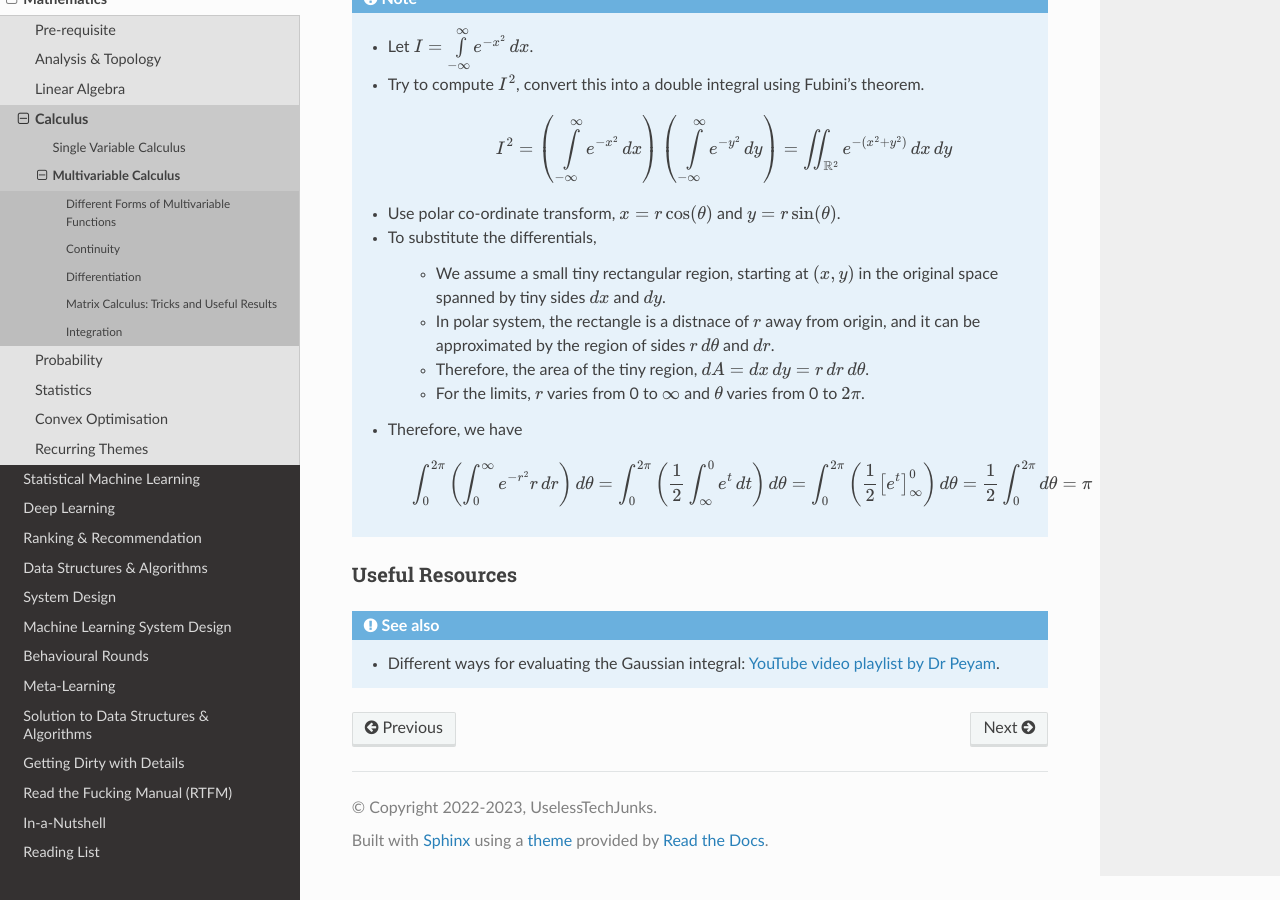
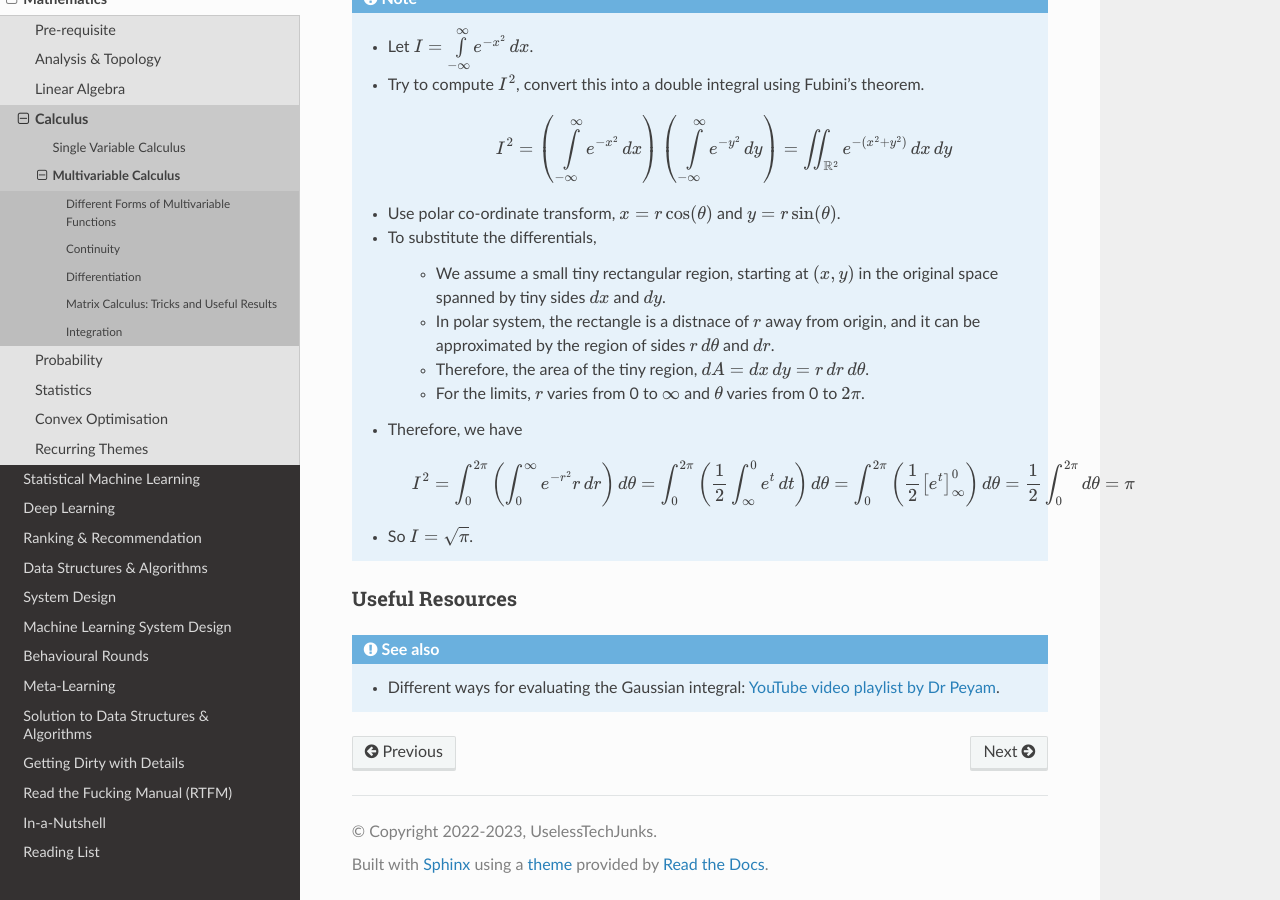
Before and after one commit to uselesstechjunks/leetcode, a Sphinx documentation site: the page built from docs/source/math/calc3/multi.rst, in a window 1280 px wide and 900 px high, scrolled down 10198 px. Built offline with Sphinx 7.4.7 and the Read the Docs theme 2.0.0, drawn with Linux system fonts in a browser that asks for light colours.

Commit message:
Update multi.rst

```diff
--- a/docs/source/math/calc3/multi.rst
+++ b/docs/source/math/calc3/multi.rst
@@ -315,7 +315,8 @@ Gaussian Integral using Polar Substitute
 		* For the limits, :math:`r` varies from 0 to :math:`\infty` and :math:`\theta` varies from 0 to :math:`2\pi`.
 	* Therefore, we have
 
-		.. math:: \int_0^{2\pi}\left(\int_0^\infty e^{-r^2}r\mathop{dr}\right)\mathop{d\theta}=\int_0^{2\pi}\left(\frac{1}{2}\int_\infty^0 e^t\mathop{dt}\right)\mathop{d\theta}=\int_0^{2\pi}\left(\frac{1}{2}\left[e^t\right]_\infty^0\right)\mathop{d\theta}=\frac{1}{2}\int_0^{2\pi}\mathop{d\theta}=\pi
+		.. math:: I^2=\int_0^{2\pi}\left(\int_0^\infty e^{-r^2}r\mathop{dr}\right)\mathop{d\theta}=\int_0^{2\pi}\left(\frac{1}{2}\int_\infty^0 e^t\mathop{dt}\right)\mathop{d\theta}=\int_0^{2\pi}\left(\frac{1}{2}\left[e^t\right]_\infty^0\right)\mathop{d\theta}=\frac{1}{2}\int_0^{2\pi}\mathop{d\theta}=\pi
+	* So :math:`I=\sqrt{\pi}`.
 
 Useful Resources
 ===========================================================
```
